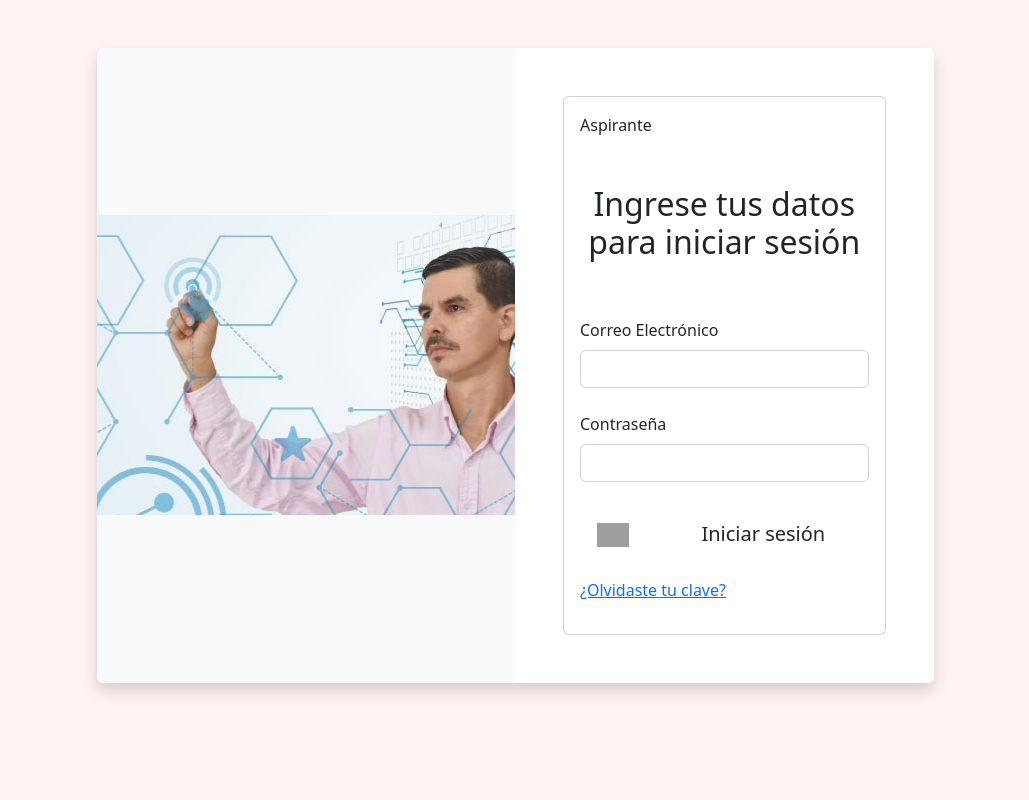
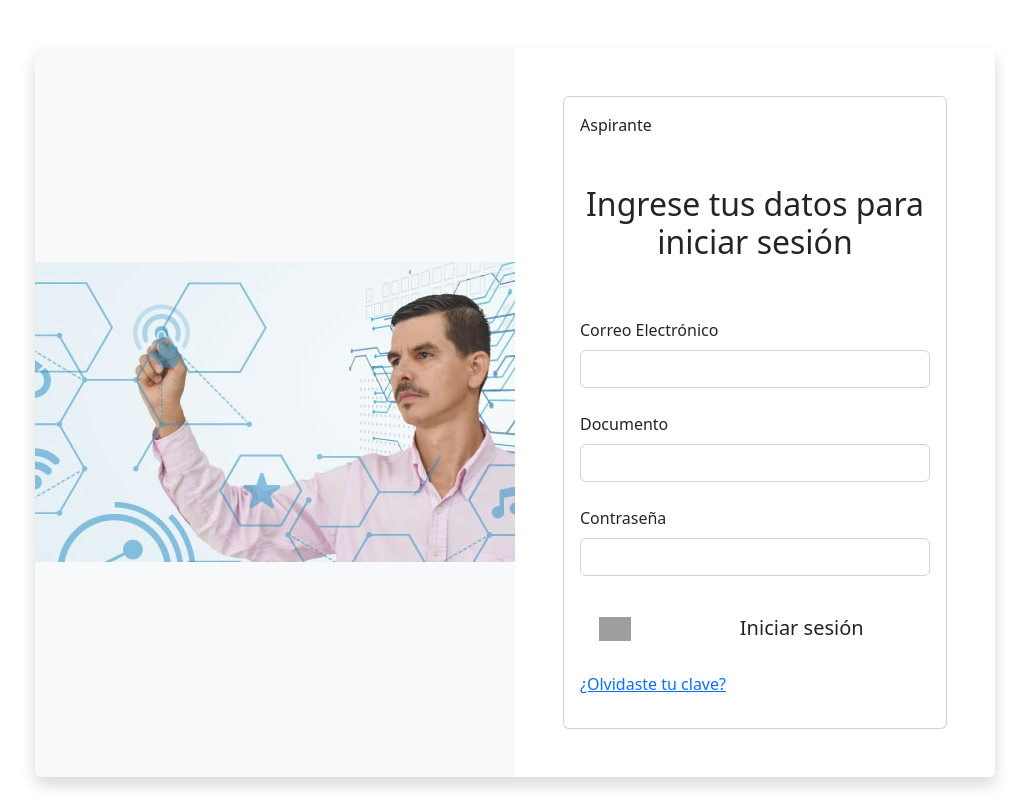
Before and after one commit to JulianRivers/PAM-proyecto-web, a Django app: page / in a window 1280 px wide. Shown: the whole page, without its empty margins (125-1154 px from the left). Run offline with Django 4.2, Linux system fonts and the light colour scheme; some libraries are stand-ins or nearby versions; grey boxes are pictures that could not be loaded.

Commit message:
inicio del login

```diff
--- a/login/managers.py
+++ b/login/managers.py
@@ -2,7 +2,6 @@ from django.contrib.auth.base_user import BaseUserManager
 
 class AspiranteManager(BaseUserManager):
     def create_user(self, email, password, **extra_fields):
-        print("hola")
         if not email:
             raise ValueError(('The Email must be set'))
         email = self.normalize_email(email)
--- a/login/urls.py
+++ b/login/urls.py
@@ -3,6 +3,7 @@ from . import views
 
 urlpatterns = [
     path('', views.index),
-    path('director', views.director),
-    path('registrar', views.registrar_aspirante)
+    path('director', views.director, name="director"),
+    path('registrar', views.registrar_aspirante, name="registrar"),
+    path('inicio', views.inicio, name="inicio"),
 ]
--- a/login/views.py
+++ b/login/views.py
@@ -1,6 +1,10 @@
-from django.shortcuts import render
+from django.http import HttpResponse
+from django.shortcuts import render, redirect
+from django.contrib.auth import login, authenticate
+from django.contrib.auth.forms import AuthenticationForm
+from login.forms import RegistrarAspirante
+from login.models import Aspirante
 
-from login.forms import RegistrarAspirante
 
 # Create your views here.
 def index(request):
@@ -11,3 +15,16 @@ def director(request):
 
 def registrar_aspirante(request):
     return render(request, 'registrarse.html', {'form':RegistrarAspirante()})
+
+#no sirve
+def inicio(request):
+    if request.method == "POST":
+        form = AuthenticationForm(request, data=request.POST)
+        if form.is_valid():
+            correo = form.cleaned_data("email")
+            documento = form.cleaned_data("documento")
+            password = form.cleaned_data("password")
+            usuario = authenticate(email=correo, documento=documento, password=password)
+            if usuario is not None:
+                login(request, login)
+                return redirect('prueba')
--- a/procesoAdmisionMaestria/settings.py
+++ b/procesoAdmisionMaestria/settings.py
@@ -11,7 +11,6 @@ https://docs.djangoproject.com/en/4.1/ref/settings/
 """
 
 from pathlib import Path
-
 
 # Build paths inside the project like this: BASE_DIR / 'subdir'.
 BASE_DIR = Path(__file__).resolve().parent.parent
--- a/static/css/styles.css
+++ b/static/css/styles.css
@@ -1,7 +1,3 @@
-body{
-    background: #FEF2F2;
-}
-
 .bg{
     background-image: url(../img/mati.jpg);
     background-position: center center;
--- a/templates/layouts/base.html
+++ b/templates/layouts/base.html
@@ -9,17 +9,14 @@
     <link href="https://cdn.jsdelivr.net/npm/bootstrap@5.2.2/dist/css/bootstrap.min.css" rel="stylesheet"
         integrity="sha384-Zenh87qX5JnK2Jl0vWa8Ck2rdkQ2Bzep5IDxbcnCeuOxjzrPF/et3URy9Bv1WTRi" crossorigin="anonymous">
     <link rel="stylesheet" href="{% static 'css/styles.css' %}">
-    <link rel="stylesheet" href="https://divisist2.ufps.edu.co/assets/css/fontawesome/css/font-awesome.min.css">
-
+    {% block bootstrap %}{% endblock %}
 
     <title>{% block title %}{% endblock %}</title>
 </head>
 
 <body>
-    <div class="container">
         {% block body %}
         {% endblock %}
-    </div>
 </body>
 <script src="https://cdn.jsdelivr.net/npm/bootstrap@5.2.2/dist/js/bootstrap.bundle.min.js"
     integrity="sha384-OERcA2EqjJCMA+/3y+gxIOqMEjwtxJY7qPCqsdltbNJuaOe923+mo//f6V8Qbsw3"
--- a/templates/layouts/login.html
+++ b/templates/layouts/login.html
@@ -12,11 +12,15 @@
                 <div class="card-body">
                     <span>{% block usuario %} {% endblock %}</span>
                     <h2 class="text-center py-5">Ingrese tus datos para iniciar sesión</h2>
-                    <form action="#" method="POST">
+                    <form method="POST">{% csrf_token %}
                         <div class="form-group">
                             <div class="mb-4">
                                 <label for="email" class="form-label">Correo Electrónico</label>
                                 <input type="email" class="form-control" name="email">
+                            </div>
+                            <div class="mb-4">
+                                <label for="documento" class="form-label">Documento</label>
+                                <input type="text" class="form-control" name="documento">
                             </div>
                             <div class="form-group">
                                 <div class="mb-4">
```
Also changed, not shown: templates/prueba.html (added, +8 -0 lines), templates/loginAspirante.html (line endings or trailing spaces).
